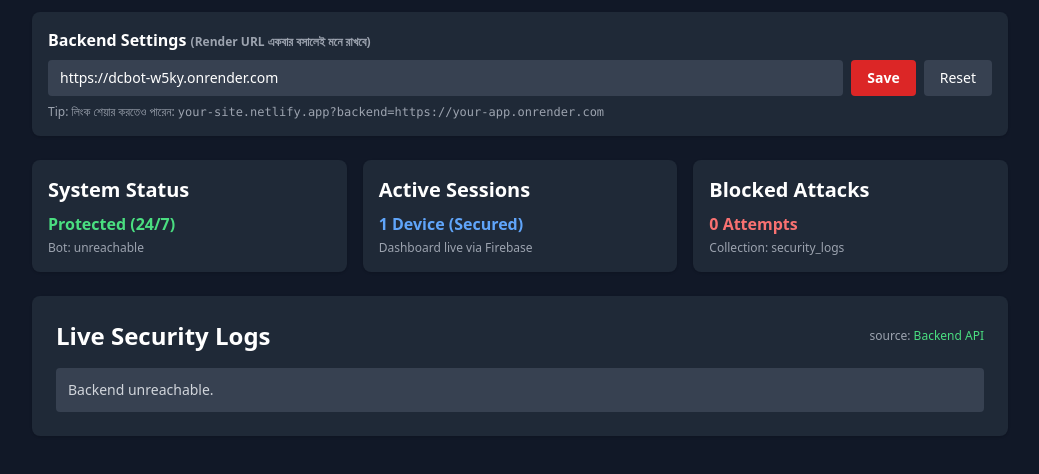
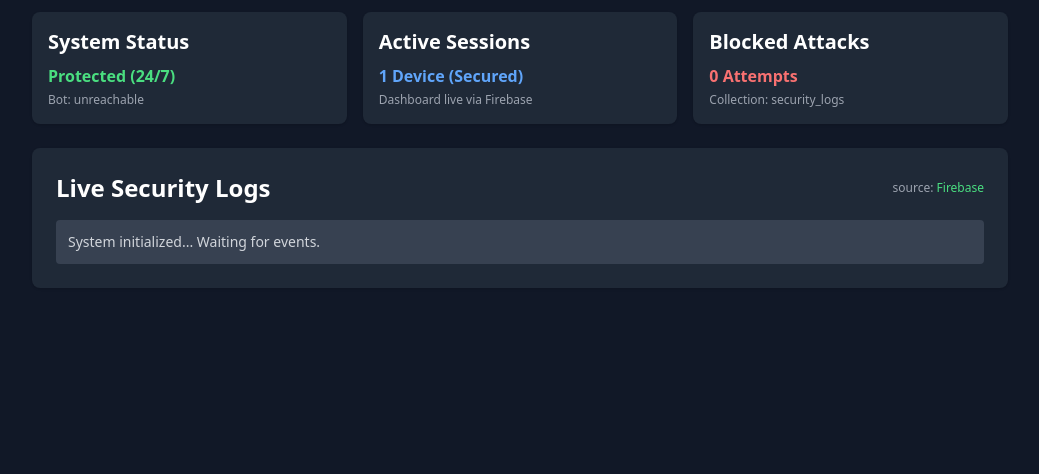
Before and after one commit to badshaislam544/DCBOTDASHBOARD, a plain HTML site: page index.html in a window 1280 px wide. Shown: the part 64-538 px from the top of the page, without its empty margins (120-1159 px from the left). Drawn offline with nearby package versions, Linux system fonts and the light colour scheme; no server answers.

Commit message:
Add files via upload

```diff
--- a/config.js
+++ b/config.js
@@ -1,20 +1,21 @@
 /* ============================================================
-   Guardian Dashboard Config — Render URL সেট করা আছে ✅
-   Dashboard host করো বা না করো — এই ফাইল + UI দুটোতেই চলবে
+   Guardian Dashboard Config
+   - Netlify-তে /api proxy চলে (netlify.toml), পেজে URL দেখা যায় না
+   - BACKEND_URL শুধু লোকাল ফলব্যাক (file:// বা localhost-এ খুললে)
    ============================================================ */
 window.GUARDIAN_CONFIG = {
-  // Render Backend (live) ✅
   BACKEND_URL: "https://dcbot-w5ky.onrender.com",
 
-  // Discord OAuth — Developer Portal > OAuth2 থেকে Client ID বসাও
-  // না বসালে Login বাটনে "setup needed" দেখাবে, বাকি dashboard চলবে
-  DISCORD_CLIENT_ID: "",
+  DISCORD_CLIENT_ID: "1552232862898720838",
 
-  // Firebase Console > Project Settings > Your apps > Web
+  // Firebase Web (yt-auto-upload5)
   firebaseConfig: {
-    apiKey: "PASTE_WEB_API_KEY",
+    apiKey: "AIzaSyAsHOutQjVuXlNX86yCLYnj7uK80LpepXw",
     authDomain: "yt-auto-upload5.firebaseapp.com",
+    databaseURL: "https://yt-auto-upload5-default-rtdb.firebaseio.com",
     projectId: "yt-auto-upload5",
-    storageBucket: "yt-auto-upload5.firebasestorage.app"
+    storageBucket: "yt-auto-upload5.firebasestorage.app",
+    messagingSenderId: "956345854783",
+    appId: "1:956345854783:web:baa564948633b7ac2c818a"
   }
 };
--- a/index.html
+++ b/index.html
@@ -26,18 +26,6 @@
                     </div>
                 </div>
             </div>
-        </div>
-
-        <!-- Settings: Render URL বসানোর সিস্টেম (re-upload লাগবে না) -->
-        <div class="bg-gray-800 p-4 rounded-lg shadow mb-6">
-            <h2 class="font-semibold mb-2">Backend Settings <span class="text-xs text-gray-400">(Render URL একবার বসালেই মনে রাখবে)</span></h2>
-            <div class="flex gap-2 flex-col md:flex-row">
-                <input id="backend-input" type="text" placeholder="https://discord-guardian-xxxx.onrender.com"
-                    class="flex-1 bg-gray-700 rounded px-3 py-2 text-sm outline-none focus:ring-2 focus:ring-red-500">
-                <button onclick="saveBackendUrl()" class="bg-red-600 hover:bg-red-500 rounded px-4 py-2 text-sm font-bold">Save</button>
-                <button onclick="clearBackendUrl()" class="bg-gray-700 hover:bg-gray-600 rounded px-4 py-2 text-sm">Reset</button>
-            </div>
-            <p class="text-xs text-gray-400 mt-2">Tip: লিংক শেয়ার করতেও পারেন: <code>your-site.netlify.app?backend=https://your-app.onrender.com</code></p>
         </div>
 
         <div class="grid grid-cols-1 md:grid-cols-3 gap-4 mb-6">
@@ -70,53 +58,39 @@
     </div>
 
 <script>
-/* ============ Backend URL resolve order ============
-   1. ?backend=URL (query param)
-   2. localStorage (Save বাটনে সেভ হয়)
-   3. config.js -> window.GUARDIAN_CONFIG.BACKEND_URL
+/* ============ API base (URL পেজে দেখা যায় না) ============
+   Netlify-তে /api proxy হয়ে যায় (netlify.toml) — সোর্সে কোনো URL নেই।
+   Owner override (লুকানো): ?backend=https://... দিলে মনে রাখবে।
+   config.js BACKEND_URL = লোকাল/ফলব্যাক।
 ====================================================== */
-function getBackendUrl() {
+function getApiBase() {
     const q = new URLSearchParams(location.search).get("backend");
     if (q) {
         localStorage.setItem("guardian_backend", q.trim().replace(/\/$/, ""));
     }
     const saved = localStorage.getItem("guardian_backend");
     if (saved) return saved;
-    const fromConfig = (window.GUARDIAN_CONFIG && window.GUARDIAN_CONFIG.BACKEND_URL || "").trim().replace(/\/$/, "");
-    return fromConfig;
+    const host = location.hostname || "";
+    if (location.protocol.startsWith("http") && host && !/^(localhost|127\.0\.0\.1)$/.test(host)) {
+        return "/api";
+    }
+    return (window.GUARDIAN_CONFIG && window.GUARDIAN_CONFIG.BACKEND_URL || "").trim().replace(/\/$/, "");
 }
-let BACKEND_URL = getBackendUrl();
+let BACKEND_URL = getApiBase();
 
 const firebaseConfig = (window.GUARDIAN_CONFIG && window.GUARDIAN_CONFIG.firebaseConfig) || {};
 if (firebaseConfig.apiKey && firebaseConfig.apiKey.includes("PASTE")) {
     firebaseConfig._missing = true;
 }
 
-function saveBackendUrl() {
-    const v = document.getElementById("backend-input").value.trim().replace(/\/$/, "");
-    if (!v) { alert("Render URL বসান"); return; }
-    localStorage.setItem("guardian_backend", v);
-    BACKEND_URL = v;
-    document.getElementById("backend-input").value = v;
-    checkBackend();
-    fallbackToBackend(true);
-}
-function clearBackendUrl() {
-    localStorage.removeItem("guardian_backend");
-    BACKEND_URL = (window.GUARDIAN_CONFIG.BACKEND_URL || "").trim().replace(/\/$/, "");
-    document.getElementById("backend-input").value = BACKEND_URL;
-    checkBackend();
-}
-
 /* ================= BACKEND STATUS ================= */
 async function checkBackend() {
     const el = document.getElementById("backend-status");
     const botInfo = document.getElementById("bot-info");
-    document.getElementById("backend-input").value = BACKEND_URL || "";
     if (!BACKEND_URL) {
-        el.textContent = "Backend: URL বসান";
+        el.textContent = "Backend: connecting...";
         el.className = "text-xs px-3 py-1 rounded-full bg-yellow-700 text-yellow-100";
-        botInfo.textContent = "Bot: URL অপেক্ষায়";
+        botInfo.textContent = "Bot: connecting...";
         return;
     }
     try {
@@ -125,6 +99,9 @@
         el.textContent = data.bot_online ? "Backend: Online" : "Backend: API only (Bot off)";
         el.className = "text-xs px-3 py-1 rounded-full " + (data.bot_online ? "bg-green-700 text-green-100" : "bg-yellow-700 text-yellow-100");
         botInfo.textContent = "Bot: " + (data.bot_user || "offline") + " | Guilds: " + (data.guilds ?? 0);
+        if (typeof data.spam_blocked === "number" && typeof data.messages_seen === "number") {
+            botInfo.textContent += " | " + data.messages_seen + " msgs, " + data.spam_blocked + " blocked";
+        }
     } catch (e) {
         el.textContent = "Backend: Offline";
         el.className = "text-xs px-3 py-1 rounded-full bg-red-700 text-red-100";
@@ -182,7 +159,7 @@
     if (!BACKEND_URL) {
         // Firebase-ও নেই, Backend-ও নেই
         if (firebaseConfig._missing) {
-            logList.innerHTML = '<li class="bg-gray-700 p-3 rounded">config.js-এ firebaseConfig + উপরে Backend URL বসান — তাহলে live logs আসবে।</li>';
+            logList.innerHTML = '<li class="bg-gray-700 p-3 rounded">Backend connecting... If this stays, check Firestore rules (security_logs read allow) and backend status above.</li>';
         }
         return;
     }
```
Also changed, not shown: 1 other file.
